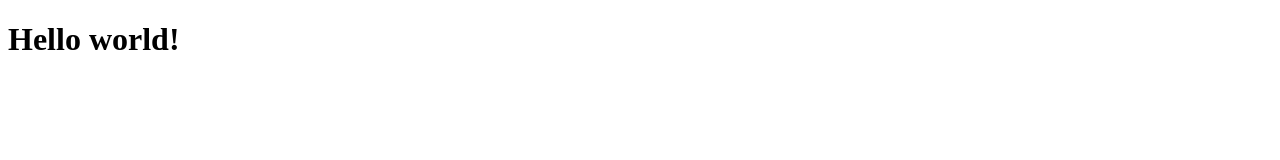
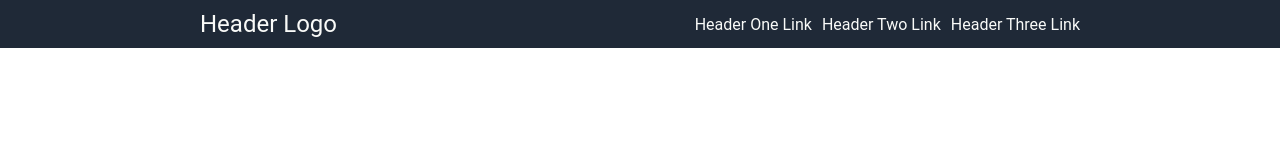
Before and after one commit to xtrmcdr/odin-landing-page, a plain HTML site: page index.html in a window 1280 px wide. Drawn offline with Linux system fonts and the light colour scheme.

Commit message:
updating header element

```diff
--- a/index.html
+++ b/index.html
@@ -7,6 +7,13 @@
     <link rel="stylesheet" href="styles.css" />
   </head>
   <body>
-    <h1>Hello world!</h1>
+    <nav>
+      <div class="logo">Header Logo</div>
+      <div class="links">
+        <div class="link">Header One Link</div>
+        <div class="link">Header Two Link</div>
+        <div class="link">Header Three Link</div>
+      </div>
+    </nav>
   </body>
 </html>
--- a/styles.css
+++ b/styles.css
@@ -0,0 +1,30 @@
+* {
+  box-sizing: border-box;
+  margin: 0;
+}
+
+html {
+  font-family: "Roboto", sans-serif;
+}
+
+.logo {
+  font-size: 24px;
+}
+
+nav {
+  background-color: #1f2937;
+  margin: auto;
+  display: flex;
+  color: #f9faf8;
+  justify-content: space-between;
+  align-items: center;
+  padding: 10px 200px;
+}
+
+nav .links {
+  display: flex;
+  gap: 10px;
+}
+
+.links .link {
+}
```
